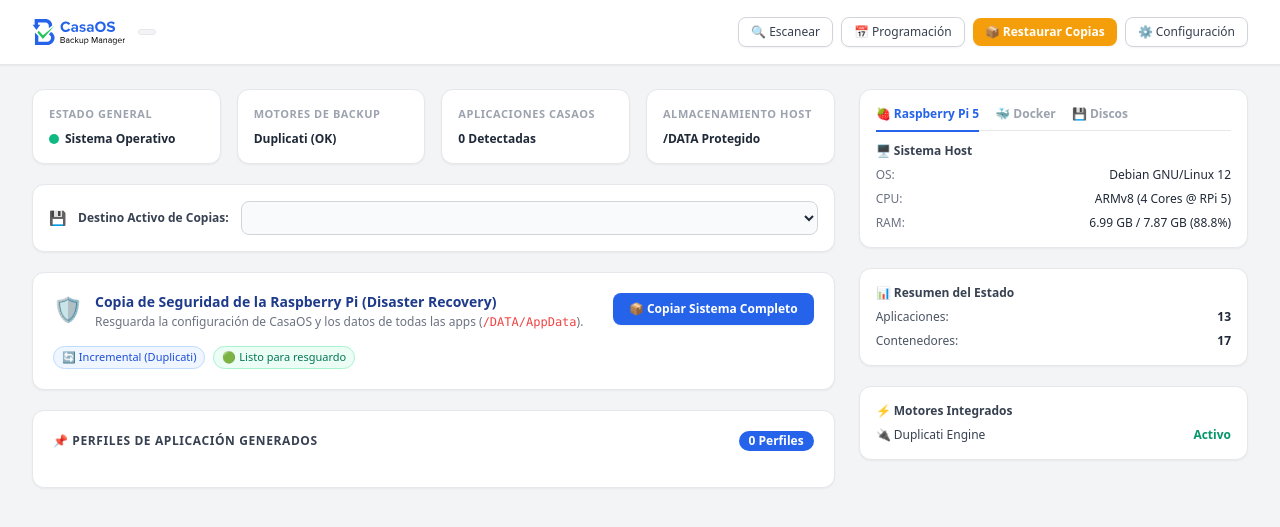
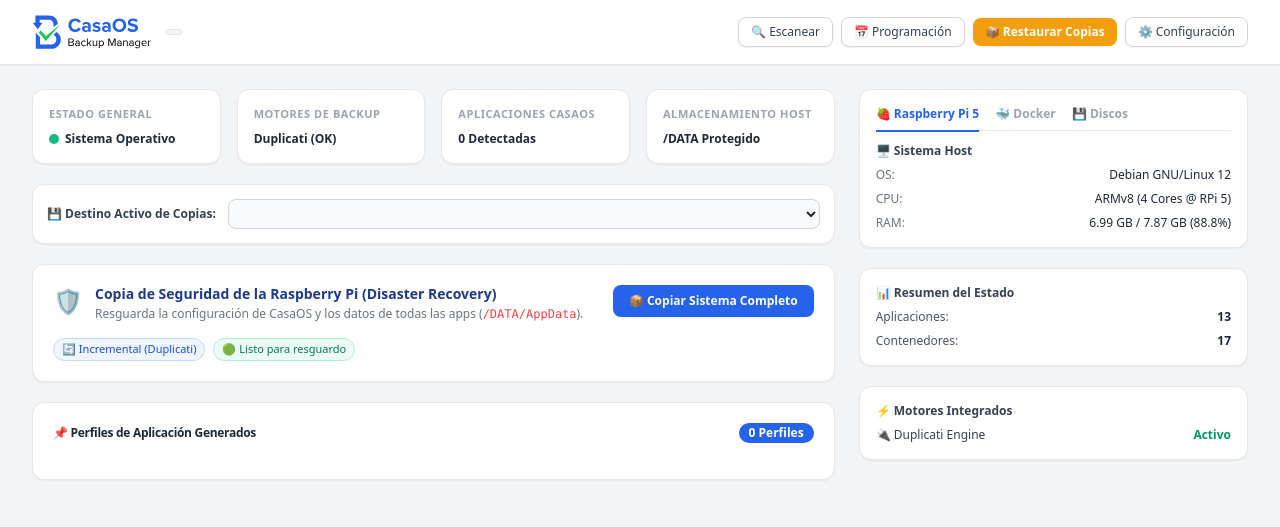
Before and after one commit to chulesjme-png/CasaOS-Backup-Manager, a FastAPI app: template app/templates/index.html in a window 1280 px wide. Shown: the top 527 px of the page. Run offline with FastAPI, Linux system fonts and the light colour scheme; the template is opened without the code that fills it, so the values that code supplies are empty; some libraries are stand-ins or nearby versions.

Commit message:
el logo perfecto ?

```diff
--- a/app/templates/index.html
+++ b/app/templates/index.html
@@ -12,11 +12,11 @@
     <header class="bg-white border-b border-gray-200 sticky top-0 z-40 shadow-sm">
         <div class="max-w-7xl mx-auto px-4 sm:px-6 lg:px-8 h-16 flex items-center justify-between">
             <div class="flex items-center space-x-3">
-                <!-- LOGO SVG REAL CARGADO DESDE LA RUTA ESTÁTICA -->
-                <div class="h-8 flex items-center">
+                <!-- LOGO SVG REAL (+30% MÁS GRANDE) -->
+                <div class="h-9 flex items-center">
                     <img src="/static/img/logo-horizontal.svg"
                          alt="CasaOS Backup Manager"
-                         class="h-7 w-auto object-contain block"
+                         class="h-9 w-auto object-contain block"
                          onerror="this.onerror=null; this.src='/static/logo-horizontal.svg';">
                 </div>
                 <span class="text-xs font-mono bg-gray-100 text-gray-600 px-2 py-0.5 rounded border border-gray-200">{{ version }}</span>
@@ -69,13 +69,14 @@
                 </div>
             </div>
 
-            <!-- Selector de Destino Activo (Persistente) -->
-            <div class="bg-white border border-gray-200 rounded-xl p-4 shadow-sm flex items-center space-x-3">
-                <span class="text-sm">💾</span>
-                <label for="target-disk-select" class="text-xs font-bold text-gray-700 whitespace-nowrap">Destino Activo de Copias:</label>
-                <select id="target-disk-select" onchange="onTargetDiskChange(this.value)" class="bg-gray-50 border border-gray-300 text-gray-800 text-xs rounded-lg px-3 py-2 w-full focus:ring-2 focus:ring-blue-500 focus:outline-none font-mono">
+            <!-- Selector de Destino Activo (Formato Captura 2) -->
+            <div class="bg-white border border-gray-200 rounded-xl p-3.5 shadow-sm flex items-center justify-between gap-3">
+                <label for="target-disk-select" class="text-xs font-bold text-gray-700 whitespace-nowrap flex items-center gap-2">
+                    <span>💾 Destino Activo de Copias:</span>
+                </label>
+                <select id="target-disk-select" onchange="onTargetDiskChange(this.value)" class="bg-gray-50 border border-gray-300 text-gray-800 text-xs rounded-lg px-3 py-1.5 w-full focus:ring-2 focus:ring-blue-500 focus:outline-none font-mono">
                     {% for disk in disks %}
-                    <option value="{{ disk.path }}">{{ disk.name }} ({{ disk.path }}) — Libre: {{ disk.free }} / Total: {{ disk.total }}</option>
+                    <option value="{{ disk.path }}">{{ disk.name }} — Libre: {{ disk.free }} / Total: {{ disk.total }}</option>
                     {% endfor %}
                 </select>
             </div>
@@ -115,7 +116,7 @@
             <!-- Listado Perfiles de Aplicación Generados -->
             <div class="bg-white border border-gray-200 rounded-xl p-5 shadow-sm">
                 <div class="flex items-center justify-between mb-4">
-                    <h2 class="text-xs font-bold text-gray-700 uppercase tracking-wider flex items-center gap-1.5">
+                    <h2 class="text-xs font-bold text-gray-800 tracking-tight flex items-center gap-1.5">
                         <span>📌 Perfiles de Aplicación Generados</span>
                     </h2>
                     <span class="text-xs font-bold bg-blue-600 text-white px-2.5 py-0.5 rounded-full">{{ apps|length }} Perfiles</span>
@@ -161,9 +162,9 @@
             <!-- Tabs Sistema Host -->
             <div class="bg-white border border-gray-200 rounded-xl p-4 shadow-sm">
                 <div class="flex border-b border-gray-200 pb-2 mb-3 text-xs font-semibold space-x-4">
-                    <span class="text-blue-600 border-b-2 border-blue-600 pb-2 -mb-2.5">🍓 Raspberry Pi 5</span>
-                    <span class="text-gray-400">🐳 Docker</span>
-                    <span class="text-gray-400">💾 Discos</span>
+                    <span class="text-blue-600 border-b-2 border-blue-600 pb-2 -mb-2.5 flex items-center gap-1">🍓 Raspberry Pi 5</span>
+                    <span class="text-gray-400 flex items-center gap-1">🐳 Docker</span>
+                    <span class="text-gray-400 flex items-center gap-1">💾 Discos</span>
                 </div>
                 <div class="space-y-2 text-xs">
                     <p class="font-bold text-gray-700">🖥️ Sistema Host</p>
@@ -184,7 +185,7 @@
 
             <!-- Resumen del Estado -->
             <div class="bg-white border border-gray-200 rounded-xl p-4 shadow-sm space-y-2 text-xs">
-                <p class="font-bold text-gray-700 mb-2">📊 Resumen del Estado</p>
+                <p class="font-bold text-gray-700 mb-2 flex items-center gap-1.5">📊 Resumen del Estado</p>
                 <div class="flex justify-between text-gray-600">
                     <span>Aplicaciones:</span>
                     <span class="font-bold text-gray-800">13</span>
@@ -197,9 +198,9 @@
 
             <!-- Motores Integrados -->
             <div class="bg-white border border-gray-200 rounded-xl p-4 shadow-sm space-y-2 text-xs">
-                <p class="font-bold text-gray-700 mb-2">⚡ Motores Integrados</p>
+                <p class="font-bold text-gray-700 mb-2 flex items-center gap-1.5">⚡ Motores Integrados</p>
                 <div class="flex items-center justify-between">
-                    <span class="font-medium text-gray-700">🔌 Duplicati Engine</span>
+                    <span class="font-medium text-gray-700 flex items-center gap-1">🔌 Duplicati Engine</span>
                     <span class="text-emerald-600 font-bold">Activo</span>
                 </div>
             </div>
```
